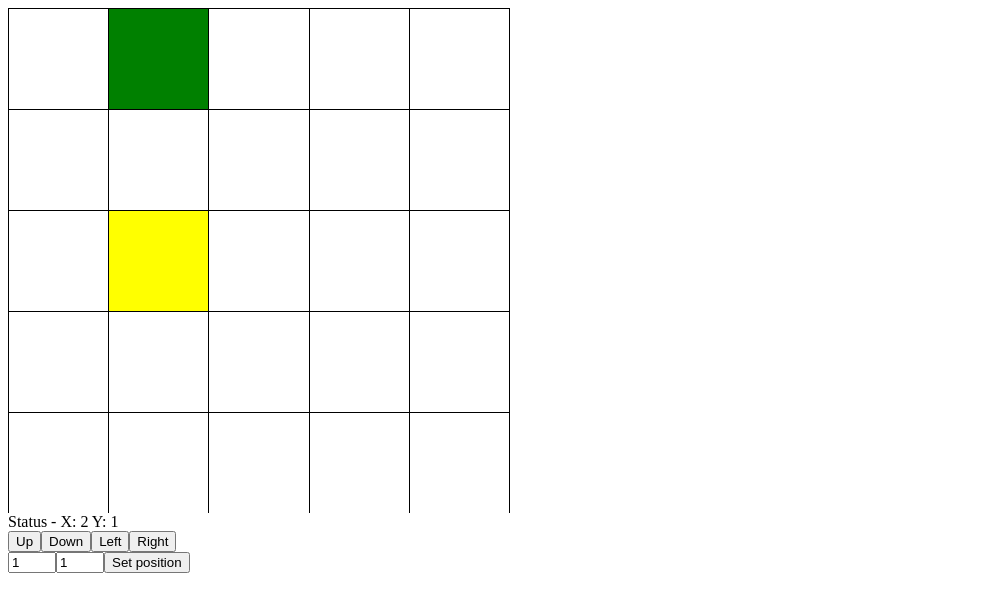
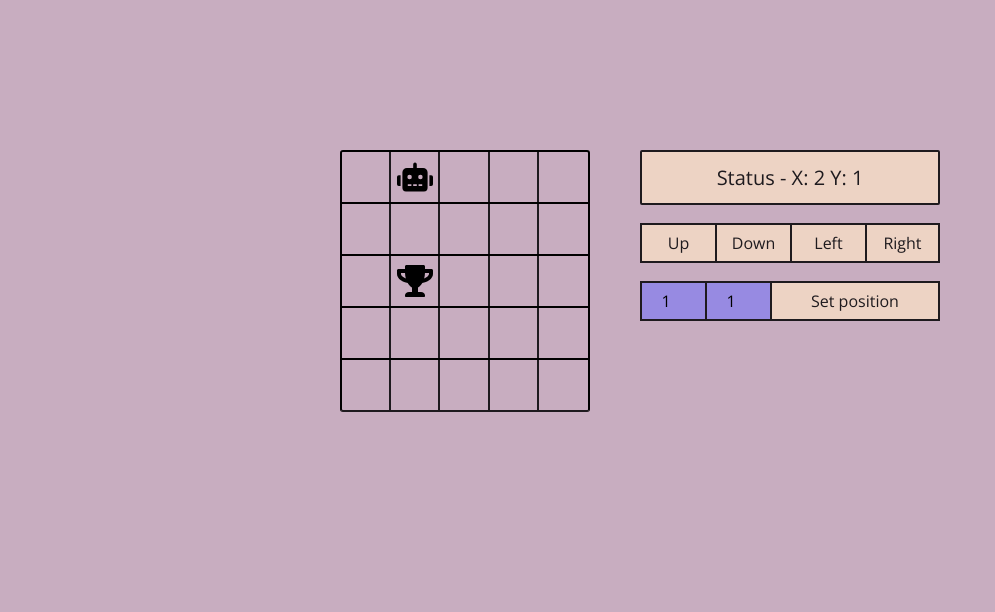
Before and after one commit to cfry2/mlc-frontend-test, a React (Create React App) app: page / in a window 1280 px wide. Shown: the top 612 px of the page, without its empty margins (0-995 px from the left). Built offline with nearby package versions, Linux system fonts and the light colour scheme.

Commit message:
added in some basic styling

```diff
--- a/package.json
+++ b/package.json
@@ -7,6 +7,7 @@
     "@testing-library/jest-dom": "^4.2.4",
     "@testing-library/react": "^9.5.0",
     "@testing-library/user-event": "^7.2.1",
+    "jss-plugin-global": "^10.1.1",
     "react": "^16.13.1",
     "react-dom": "^16.13.1",
     "react-jss": "^10.1.1",
--- a/public/index.html
+++ b/public/index.html
@@ -10,6 +10,7 @@
       content="Web site created using create-react-app"
     />
     <link rel="apple-touch-icon" href="%PUBLIC_URL%/logo192.png" />
+    <link href="https://fonts.googleapis.com/css?family=Open+Sans&display=swap" rel="stylesheet">
     <!--
       manifest.json provides metadata used when your web app is installed on a
       user's mobile device or desktop. See https://developers.google.com/web/fundamentals/web-app-manifest/
--- a/src/core/components/controls/index.js
+++ b/src/core/components/controls/index.js
@@ -1,31 +1,33 @@
-import React, {Fragment, useState} from 'react'
+import React, {useState} from 'react'
 import { connect } from 'react-redux'
 import { moveRobot, setPosition } from '../../actions/robot'
+import styles from './styles'
 
 
 
 const Controls = ({robotPosition, move, setPosition}) => {
+    const classes = styles()
     const {x, y} = robotPosition || {}
 
     const [positionX, setPositionX] = useState(1);
     const [positionY, setPositionY] = useState(1);
 
-    return (<Fragment>
-        <div>
+    return (<div className={classes.container}>
+        <div className={classes.statusBar}>
             Status - X: {x+1} Y: {y+1}
         </div>
         <div>
-            <button onClick={() => move('up')}>Up</button>
-            <button onClick={() => move('down')}>Down</button>
-            <button onClick={() => move('left')}>Left</button>
-            <button onClick={() => move('right')}>Right</button>
+            <button className={classes.button} onClick={() => move('up')}>Up</button>
+            <button className={classes.button} onClick={() => move('down')}>Down</button>
+            <button className={classes.button} onClick={() => move('left')}>Left</button>
+            <button className={classes.button} onClick={() => move('right')}>Right</button>
         </div>
         <div>
-            <input type="number" min="1" max="5" value={positionX} onChange={(e) => setPositionX(e.target.value)} />
-            <input type="number" min="1" max="5" value={positionY} onChange={(e) => setPositionY(e.target.value)}  />
-            <button onClick={() => setPosition({x: positionX, y: positionY})}>Set position</button>
+            <input className={classes.input} type="number" min="1" max="5" value={positionX} onChange={(e) => setPositionX(e.target.value)} />
+            <input className={classes.input} type="number" min="1" max="5" value={positionY} onChange={(e) => setPositionY(e.target.value)}  />
+            <button className={classes.positionButton} onClick={() => setPosition({x: positionX, y: positionY})}>Set position</button>
         </div>
-    </Fragment>)
+    </div>)
 }
 
 const mapStateToProps = state => {
--- /dev/null
+++ b/src/core/components/controls/styles.js
@@ -0,0 +1,58 @@
+import {createUseStyles} from 'react-jss'
+
+const styles = createUseStyles(theme => ({
+    container: {
+        width: '300px'
+    },
+    statusBar: {
+        width: '100%',
+        textAlign: 'center',
+        border: `solid 2px ${theme.colours.black}`,
+        padding: '12px 18px',
+        fontFamily: theme.fontFamily,
+        color: theme.colours.black,
+        background: theme.colours.dustStorm,
+        borderRadius: '2px',
+        marginBottom: '18px',
+        fontSize: '20px'
+    },
+    button: {
+        cursor: 'pointer',
+        display: 'inline-block',
+        fontSize: '16px',
+        width: '25%',
+        height: '40px',
+        fontFamily: theme.fontFamily,
+        background: theme.colours.dustStorm,
+        color: theme.colours.black,
+        border: `solid 2px ${theme.colours.black}`,
+        borderRight: 'none',
+        '&:last-child': {
+            borderRight: `solid 2px ${theme.colours.black}`,
+        },
+        marginBottom: '18px'
+
+    },
+    input: {
+        fontFamily: theme.fontFamily,
+        width: '65px',
+        textAlign: 'center',
+        height: '40px',
+        border: `solid 2px ${theme.colours.black}`,
+        background: theme.colours.slateBlue,
+        borderRight:'none',
+        fontSize: '16px',
+    },
+    positionButton: {
+        height: '40px',
+        cursor: 'pointer',
+        fontFamily: theme.fontFamily,
+        background: theme.colours.dustStorm,
+        color: theme.colours.black,
+        border: `solid 2px ${theme.colours.black}`,
+        fontSize: '16px',
+        padding: '0 39px'
+    }
+}))
+
+export default styles
--- a/src/core/components/robot/styles.js
+++ b/src/core/components/robot/styles.js
@@ -4,7 +4,10 @@ const styles = createUseStyles({
     robot: {
         width: '100%',
         height: '100%',
-        background: 'green'
+        background: 'url(./robot.svg)',
+        backgroundSize: '36px 36px',
+        backgroundPosition: 'center',
+        backgroundRepeat: 'no-repeat'
     }
 })
 
--- a/src/core/components/table/index.js
+++ b/src/core/components/table/index.js
@@ -1,4 +1,4 @@
-import React, { Fragment } from 'react';
+import React from 'react';
 import { connect } from 'react-redux'
 import styles from './styles'
 import {tableDimensions} from '../../constants/table'
@@ -29,7 +29,7 @@ const Table = ({robotPosition, trophyPosition}) => {
     }
 
     return (
-        <Fragment>
+        <div>
             {board && board.map(x =>
                 <div className={classes.tableRow}>
                     {x.map(y =>
@@ -40,7 +40,7 @@ const Table = ({robotPosition, trophyPosition}) => {
                     )}
                 </div>
             )}
-        </Fragment>
+        </div>
     )
 }
 
--- a/src/core/components/table/styles.js
+++ b/src/core/components/table/styles.js
@@ -1,29 +1,32 @@
 import {createUseStyles} from 'react-jss'
 
-const styles = createUseStyles({
+const styles = createUseStyles(theme => ({
     tableRow: {
         display: 'flex',
-        flexRow: 'row wrap',
-        border: 'solid 1px black',
+        flexDirection: 'row',
+        border: 'solid 2px black',
         borderBottom: 'none',
-        width: '500px',
+        width: '250px',
         '&:last-child': {
-            borderBottom: 'solid 1px black'
+            borderBottom: `solid 2px ${theme.colours.black}`,
+            borderBottomLeftRadius: '3px',
+            borderBottomRightRadius: '3px'
+        },
+        '&:first-child': {
+            borderTopLeftRadius: '3px',
+            borderTopRightRadius: '3px'
         }
 
     },
     tableCell: {
-        width: '100px',
-        height: '100px',
-        borderRight: 'solid 1px black',
+        width: '50px',
+        height: '50px',
+        borderRight: `solid 2px ${theme.colours.black}`,
         '&:last-child': {
             borderRight: 'none'
         }
 
-    },
-    cellWithRobot: {
-        background: 'green'
     }
-})
+}))
 
 export default styles
--- a/src/core/components/trophy/styles.js
+++ b/src/core/components/trophy/styles.js
@@ -4,7 +4,10 @@ const styles = createUseStyles({
     trophy: {
         width: '100%',
         height: '100%',
-        background: 'yellow'
+        background: 'url(./trophy.svg)',
+        backgroundSize: '36px 36px',
+        backgroundPosition: 'center',
+        backgroundRepeat: 'no-repeat'
     }
 })
 
--- a/src/core/containers/main/index.js
+++ b/src/core/containers/main/index.js
@@ -1,31 +1,46 @@
-import React, {Component, Fragment} from 'react'
+import React, {useEffect} from 'react'
 import {connect} from 'react-redux'
 import Table from '../../components/table'
 import Controls from '../../components/controls'
 import { setupRobot } from '../../actions/robot'
+import styles from './styles'
+import {ThemeProvider} from 'react-jss'
+import {JssProvider} from 'react-jss'
+import {create as createJss} from 'jss'
+import jssGlobals from 'jss-plugin-global'
+import camelCase from 'jss-plugin-camel-case'
+import jssNested from 'jss-plugin-nested'
 
-class Main extends Component {
-    constructor(props) {
-        super(props)
-        this.state = {}
+const jss = createJss()
+jss.use(jssGlobals(), camelCase(), jssNested())
+
+const theme = {
+    fontFamily: "'Open Sans', sans-serif",
+    colours: {
+        black: '#1E1A1E',
+        slateBlue: '#978AE2',
+        lilac: '#C8ADC0',
+        dustStorm: '#EDD3C4'
     }
+}
 
-    componentDidMount() {
-        this.props.setupRobot()
-    }
-
-    render() {
-        return(
-            <Fragment>
-                <Table/>
-                <Controls/>
-            </Fragment>
-        )
-    }
-
+const Main = ({setupRobot}) => {
+    const classes = styles()
+    useEffect(() => setupRobot(), [setupRobot])
+    return (
+        <JssProvider jss={jss}>
+            <ThemeProvider theme={theme}>
+                <div className={classes.container}>
+                    <Table/>
+                    <Controls/>
+                </div>
+            </ThemeProvider>
+        </JssProvider>
+    )
 }
 
 const mapDispatchToProps = dispatch => ({
     setupRobot: () => dispatch(setupRobot())
 })
+
 export default connect(null, mapDispatchToProps)(Main)
--- /dev/null
+++ b/src/core/containers/main/styles.js
@@ -0,0 +1,26 @@
+import {createUseStyles} from 'react-jss'
+
+const styles = createUseStyles({
+    container: {
+        display: 'flex',
+        maxWidth: '800px',
+        margin: '0 auto',
+        marginTop: '150px',
+        justifyContent: 'center',
+        '& > div:first-child': {
+            marginRight: '50px'
+        }
+    },
+    '@global': {
+        'body *' : {
+            boxSizing: 'border-box',
+
+        },
+        body: {
+            fontFamily: "'Open Sans', sans-serif",
+            background: '#C8ADC0'
+        }
+    }
+})
+
+export default styles
```
Also changed, not shown: public/robot.svg (added), public/trophy.svg (added).
